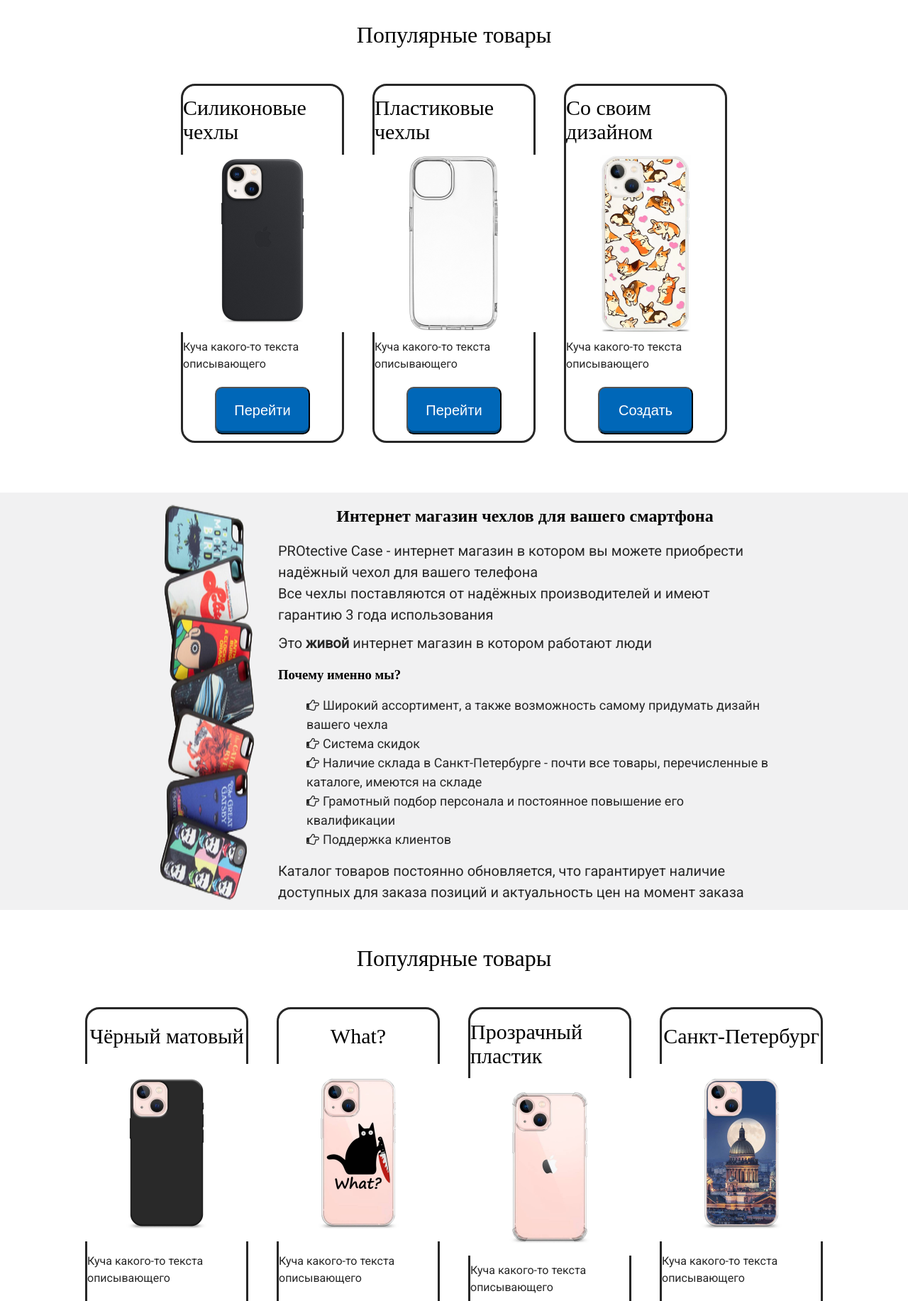
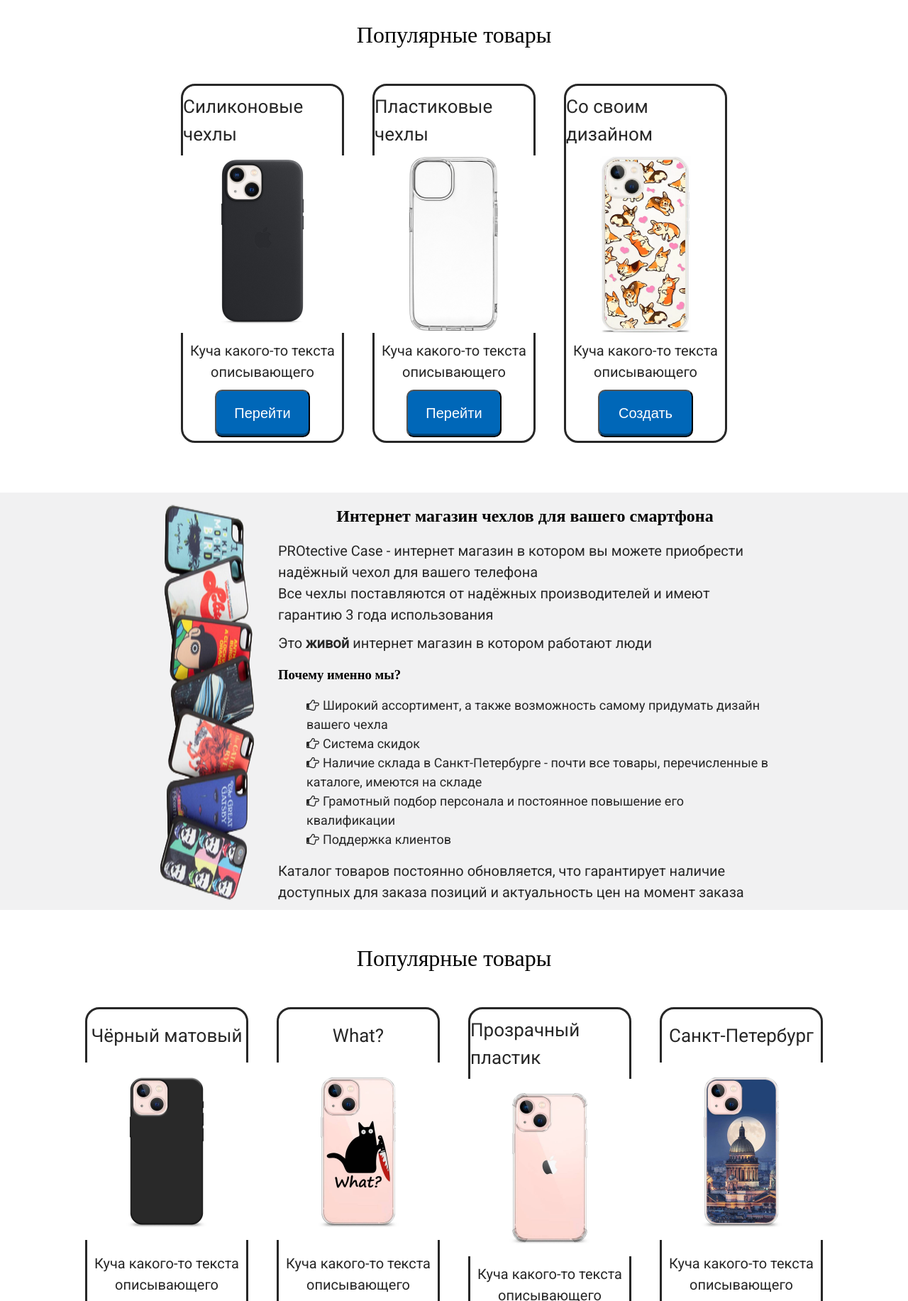
Before and after one commit to Ser-Iojik/ifmo-web, a plain HTML site: page Lab-2/index.html in a window 1280 px wide. Shown: the part 260-2093 px from the top of the page at 71% size. Drawn offline with Linux system fonts and the light colour scheme; a script that the page names is missing.

Commit message:
Lab-2 fix h2

```diff
--- a/Lab-2/css/outlines.css
+++ b/Lab-2/css/outlines.css
@@ -139,10 +139,20 @@ li {
     border-radius: 20px;
 }
 
-.main-catalog-container h2 {
-    font-size: 30px;
+.main-catalog-container p {
+    font-size: 20px;
     font-weight: 200;
     margin: 5px 0;
+}
+
+.main-catalog-container p span {
+    font-size: 26px;
+    font-weight: 200;
+    margin: 5px 0;
+}
+
+.main-catalog-container div {
+    text-align: center;
 }
 
 .main-catalog-container img {
@@ -239,10 +249,20 @@ li {
     border-radius: 20px;
 }
 
-.main-product-container h2 {
-    font-size: 30px;
+.main-product-container p {
+    font-size: 20px;
     font-weight: 200;
     margin: 5px 0;
+}
+
+.main-product-container p span {
+    font-size: 26px;
+    font-weight: 200;
+    margin: 5px 0;
+}
+
+.main-product-container div {
+    text-align: center;
 }
 
 .main-product-container img {
--- a/Lab-2/index.html
+++ b/Lab-2/index.html
@@ -61,21 +61,21 @@
             <div class="main-catalog-wrp">
 
                 <div class="main-catalog-container">
-                    <h2>Силиконовые чехлы</h2>
+                    <p><span>Силиконовые чехлы</span></p>
                     <img src="img/product/silicon.jpg">
                     <div><p>Куча какого-то текста описывающего</p></div>
                     <button>Перейти</button>
                 </div>
 
                 <div class="main-catalog-container">
-                    <h2>Пластиковые чехлы</h2>
+                    <p><span>Пластиковые чехлы</span></p>
                     <img src="img/product/plastic.jpg">
                     <div><p>Куча какого-то текста описывающего</p></div>
                     <button>Перейти</button>
                 </div>
 
                 <div class="main-catalog-container">
-                    <h2>Со своим дизайном</h2>
+                    <p><span>Со своим дизайном</span></p>
                     <img src="img/product/your_design.png">
                     <div><p>Куча какого-то текста описывающего</p></div>
                     <button>Создать</button>
@@ -115,28 +115,28 @@
             <div class="main-popular-wrp">
 
                 <div class="main-product-container">
-                    <h2>Чёрный матовый</h2>
+                    <p><span>Чёрный матовый</p>
                     <img src="img/product/iphone-13/iphone-13-mini-black.jpg">
                     <div><p>Куча какого-то текста описывающего</p></div>
                     <button>Купить</button>
                 </div>
 
                 <div class="main-product-container">
-                    <h2>What?</h2>
+                    <p><span>What?</span></p>
                     <img src="img/product/iphone-13/iphone-13-mini-cat.jpg">
                     <div><p>Куча какого-то текста описывающего</p></div>
                     <button>Купить</button>
                 </div>
 
                 <div class="main-product-container">
-                    <h2>Прозрачный пластик</h2>
+                    <p><span>Прозрачный пластик</span></p>
                     <img src="img/product/iphone-13/iphone-13-mini-pink.jpg">
                     <div><p>Куча какого-то текста описывающего</p></div>
                     <button>Купить</button>
                 </div>
 
                 <div class="main-product-container">
-                    <h2>Санкт-Петербург</h2>
+                    <p><span>Санкт-Петербург</span></p>
                     <img src="img/product/iphone-13/iphone-13-mini-piter.jpg">
                     <div><p>Куча какого-то текста описывающего</p></div>
                     <button>Купить</button>
```
